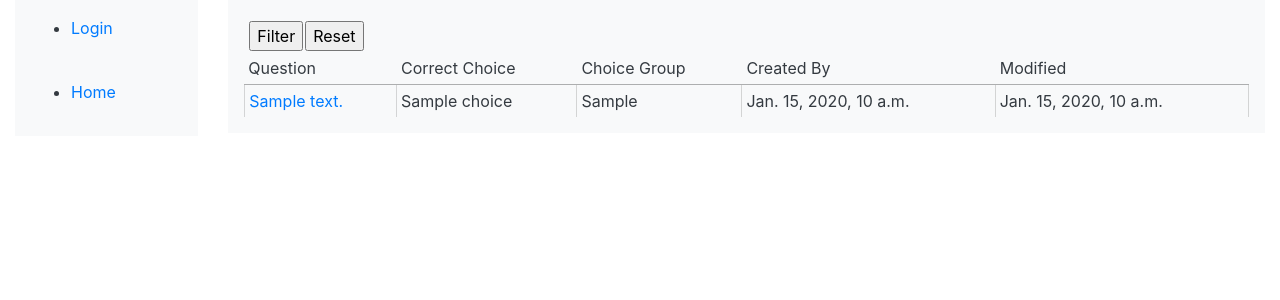
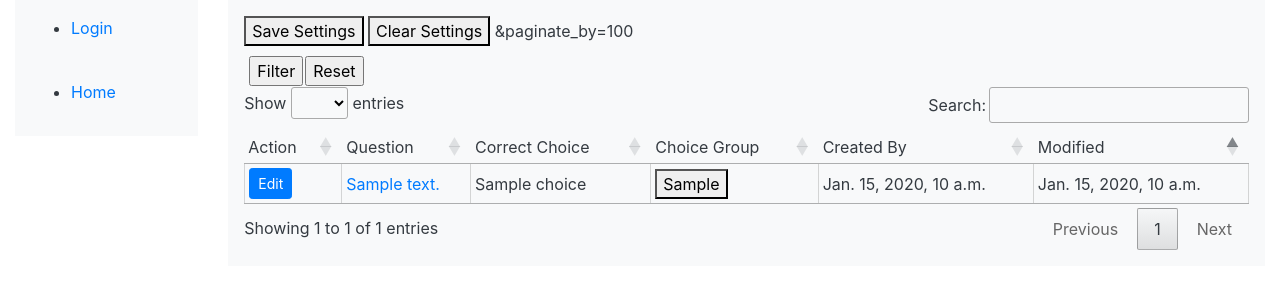
Before and after one commit to aniquequreshi/islamicacademe, a Django app: template questions/templates/questions/question_filter.html in a window 1280 px wide. Shown: the top 300 px of the page. Run offline with Django 3.2, Linux system fonts and the light colour scheme; the template is opened without the code that fills it: most values are stand-ins (such as "Sample title", 1, 10 or a date in 2020); some libraries are stand-ins or nearby versions.

Commit message:
Cookies for Reviewing

```diff
--- a/questions/forms.py
+++ b/questions/forms.py
@@ -41,13 +41,14 @@ class QuestionAdminForm(forms.ModelForm):
 
     class Meta:
         model = Question
-        fields = ('question_text', 'choice_group', 'choice', 'review_status', 'notes', )
+        fields = ('question_text', 'choice_group', 'choice', 'review_status', 'notes')
 
         widgets = {
             # 'choice': forms.RadioSelect(attrs={'style': 'display: inline-block' }),
             'notes': forms.TextInput,
             # 'feedback': forms.TextInput,
             # 'subject' : forms.MultipleChoiceField(widget = forms.CheckboxSelectMultiple()),
+            # 'created_by': forms.TextInput,
         }
 
     def __init__(self, *args, **kwargs):
--- a/questions/templates/questions/base.html
+++ b/questions/templates/questions/base.html
@@ -52,8 +52,8 @@
                 <li><a href="{% url 'questions:subject-create' %}">Subjects</a></li>
             {% endif %}
             {% if perms.questions.can_edit_unreviewed_questions %}
-                <li><a href="{% url 'questions:question-list-next'  %}">Supervisor Edits</a></li>
-                <li><a href="{% url 'questions:question-list-all'  %}">All Questions</a></li>
+{#                <li><a href="{% url 'questions:question-list-next'  %}">Supervisor Edits</a></li>#}
+                <li><a href="{% url 'questions:question-list-all'  %}">Review Questions</a></li>
             {% endif %}
         </ul>
 
--- a/questions/templates/questions/question_filter.html
+++ b/questions/templates/questions/question_filter.html
@@ -3,15 +3,41 @@
 {% block title %}Everyone's Questions List{% endblock %}
 
 {% block content %}
+
+{#    <form action="." method="get">#}
+{#        <select name="paginate_by" id="id_paginate_by">#}
+{#            <option>5</option>#}
+{#            <option>10</option>#}
+{#            <option>100</option>#}
+{#            <option>100000</option>#}
+{#        </select>#}
+{##}
+{#        <input type="submit">#}
+{#    </form>#}
+{#    <form action="" method="get">#}
+{#      <input type="text" name="questions" value="10">#}
+{#      <input type="submit">#}
+{#    </form>#}
+
+      <button id="btnSaveSettings" onclick="mySetCookieFunction()" >Save Settings</button>
+      <button id="btnClearSettings" onclick="myClearCookieFunction()" >Clear Settings</button>
+      <label>&paginate_by=100</label>
+
       <form method="get" id="myForm" name="myForm">
       <table>
+{#          {{ filter.form }}#}
+
           <tr>
               <td><b>{{ filter.form.review_status.label_tag }}</b></td>
               <td>{{ filter.form.review_status }}</td>
-          </tr>
-          <tr>
               <td><b>{{ filter.form.created_by.label_tag }}</b></td>
               <td>{{ filter.form.created_by }}</td>
+          </tr>
+      </table>
+      <table>
+          <tr>
+              <td><b>{{ filter.form.choice_group.label_tag }}</b></td>
+              <td>{{ filter.form.choice_group }}</td>
           </tr>
 
 
@@ -32,13 +58,13 @@
 
 
 
-    <table id="myTable" class="hover compact cell-border" data-page-length='10' style="width:100%">
-{#    <table class="table table-bordered table-sm ">#}
+{#    <table id="myTable" >#}
+        <table id="myTable" class="hover compact cell-border" data-page-length='5' style="width:100%">
     <thead>
         <tr>
-            {% if perms.questions.can_edit_unreviewed_questions %}
-                <td>Action</td>
-            {% endif %}
+{#            {% if perms.questions.can_edit_unreviewed_questions %}#}
+            <td>Action</td>
+{#            {% endif %}#}
             <td>Question</td>
             <td>Correct Choice</td>
             <td>Choice Group</td>
@@ -49,29 +75,114 @@
     <tbody>
     {% for question in object_list %}
         <tr>
-            {% if perms.questions.can_edit_unreviewed_questions %}
-                <td><a href="{% url 'questions:question-admin-update' question.pk %}" class="btn btn-primary btn-sm" role="button" >Edit</a></td>
-            {% endif %}
+{#            {% if perms.questions.can_edit_unreviewed_questions %}#}
+            <td><a href="{% url 'questions:question-admin-update' question.pk %}" class="btn btn-primary btn-sm" role="button" >Edit</a></td>
+{#            {% endif %}#}
             <td><a href="{% url 'questions:question-detail' question.pk %}">{{ question.question_text }}</a></td>
             <td>{{ question.choice }}</td>
-            <td>{{ question.choice_group }}</td>
+            <td><button id="choice_group{{ forloop.counter }}" onclick="copyChoiceGroupFunction(this.value)"  value="{{ question.choice_group_id }}">{{ question.choice_group }}</button></td>
             <td>{{ question.created_by }}</td>
-            <td>{{ question.last_modified }}</td>
+            <td>{{ question.created }}</td>
+{##}
+        </tr>
 
-        </tr>
     {% endfor %}
     </tbody>
     </table>
+
 
     <script>
         $(document).ready( function () {
             {#$('#myTable').DataTable();#}
 
             $('#myTable').DataTable({
-                "order": [5, "desc"]  //sort order 0 based columns
-                {#"order": [[0, "desc"], [1, "asc"]]  //sort order 0 based columns#}
+                "order": [5, "asc"]  //sort order 0 based columns
+                //"order": [[0, "desc"], [1, "asc"]]  //sort order 0 based columns
             });
+
+            $('#id_review_status').change(function () {
+                $('#filter').click();
+            })
+
+            $('#id_created_by').change(function () {
+                $('#filter').click();
+            })
+
+            $('#id_choice_group').change(function () {
+                $('#filter').click();
+            })
+
+
+            $('#reset').click(function () {
+                $('#id_review_status').prop('selectedIndex', 0);
+                $('#id_created_by').prop('selectedIndex', 0);
+                $('#id_choice_group').prop('selectedIndex', 0);
+                {#$('#id_paginate_by').prop('selectedIndex', 0);#}
+                $('#filter').click();
+            })
+
+            var a = document.createElement('a');
+            a.href = document.referrer;
+            var currentURL = (window.location.pathname);
+            var referralURL = a.pathname;
+            //alert((a.pathname))
+            if (currentURL != referralURL) {
+                $('#id_review_status').prop('selectedIndex', getCookie('review_status'));
+                $('#id_created_by').prop('selectedIndex', getCookie('created_by'));
+                $('#id_choice_group').prop('selectedIndex', getCookie('choice_group'));
+                {#$('#id_paginate_by').prop('selectedIndex', getCookie('paginate_by'));#}
+                $('#filter').click();
+            }
+
+
         })
+
+
+
+        function mySetCookieFunction(){
+            setCookie('review_status', $('#id_review_status').prop('selectedIndex'), 1);
+            setCookie('created_by', $('#id_created_by').prop('selectedIndex'), 1);
+            setCookie('choice_group', $('#id_choice_group').prop('selectedIndex'), 1);
+            {#setCookie('paginate_by', $('#id_paginate_by').prop('selectedIndex'), 1);#}
+        }
+
+        function myClearCookieFunction(){
+            setCookie('review_status', '', .0000000000000001);
+            setCookie('created_by',  '', .0000000000000001);
+            setCookie('choice_group',  '', .0000000000000001);
+            {#setCookie('paginate_by',  '', .0000000000000001);#}
+        }
+
+        function setCookie(cname, cvalue, exdays) {
+          var d = new Date();
+          d.setTime(d.getTime() + (exdays * 24 * 60 * 60 * 1000));
+          var expires = "expires="+d.toUTCString();
+          document.cookie = cname + "=" + cvalue + ";" + expires ;
+        }
+
+        function getCookie(cname) {
+          var name = cname + "=";
+          var ca = document.cookie.split(';');
+          for(var i = 0; i < ca.length; i++) {
+            var c = ca[i];
+            while (c.charAt(0) == ' ') {
+              c = c.substring(1);
+            }
+            if (c.indexOf(name) == 0) {
+              return c.substring(name.length, c.length);
+            }
+          }
+          return "";
+        }
+
+        function copyChoiceGroupFunction(x) {
+        //alert(x);
+            $('#id_choice_group').val(x);
+            $('#filter').click();
+        }
+
+
+
     </script>
 
 
--- a/questions/urls.py
+++ b/questions/urls.py
@@ -11,7 +11,7 @@ urlpatterns = [
     path('update/<int:pk>/', views.QuestionUpdateView.as_view(), name='question-update'),
     path('list/', views.QuestionListView.as_view(), name='question-list'),
     path('list/all/', views.QuestionListAllView.as_view(), name='question-list-all'),  #see everyone's questions, newest first
-    path('list/next/', views.QuestionListNextView.as_view(), name='question-list-next'),  #see everyone's oldest five questions
+    # path('list/next/', views.QuestionListNextView.as_view(), name='question-list-next'),  #see everyone's oldest five questions
     path('detail/<int:pk>/', views.QuestionDetail, name='question-detail'),
     # path('delete/<int:pk>/', views.DeleteView.as_view(), name='question-delete'),
 
```
Also changed, not shown: questions/views.py (+16 -8 lines).
